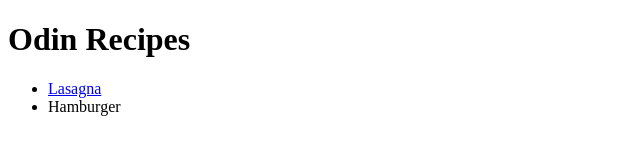
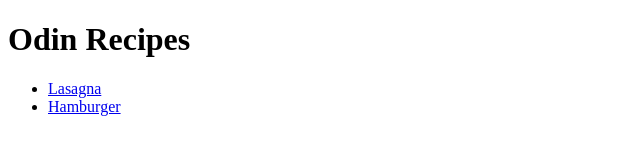
Before and after one commit to brunoarsieli/odin-recipes, a plain HTML site: page index.html in a window 1280 px wide. Shown: the full height of the page, 0-640 px from the left. Drawn offline with Linux system fonts and the light colour scheme.

Commit message:
fixed line 11: 'hreg' to 'href'

```diff
--- a/index.html
+++ b/index.html
@@ -8,7 +8,7 @@
         <h1>Odin Recipes</h1>
         <ul>
             <li><a href="recipes/lasagna.html">Lasagna</a></li>
-            <li><a hreg="recipes/hamburger.html">Hamburger</a></li>
+            <li><a href="recipes/hamburger.html">Hamburger</a></li>
         </ul>
     </body>
 </html>
```
